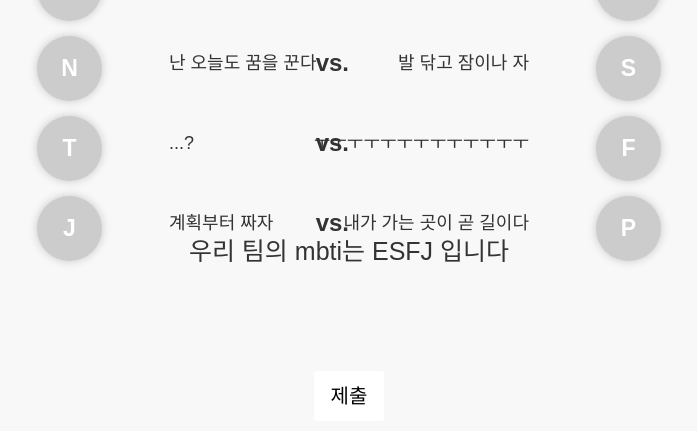
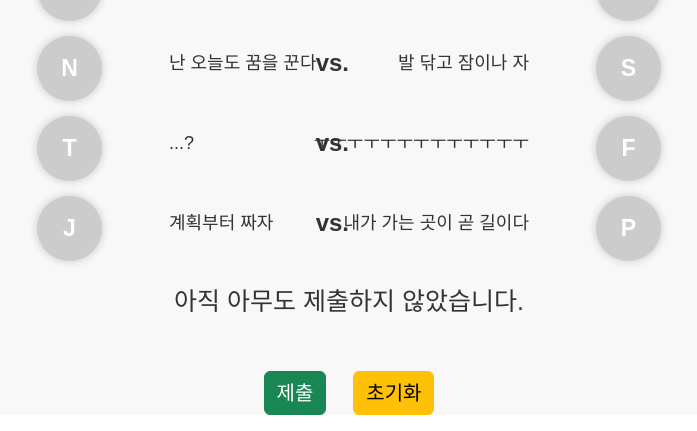
Before and after one commit to proLmpa/NBC_week1, a Flask app: page / in a window 1280 px wide. Shown: the part 813-1244 px from the top of the page, without its empty margins (291-988 px from the left). Run offline with Flask 3, Linux system fonts and the light colour scheme; data that the repository does not hold is empty; some web fonts are replaced.

Commit message:
update final project

```diff
--- a/app.py
+++ b/app.py
@@ -9,6 +9,12 @@ db = client.dbsparta
 @app.route('/')
 def home():
     return render_template('index.html')
+
+@app.route("/member", methods=["GET"])
+def member_get():
+    all_members = list(db.member.find({}, {'_id': False}))
+    return jsonify({'result': all_members})
+
 
 @app.route("/mbti", methods=["POST"])
 def mbti_post():
@@ -26,17 +32,18 @@ def mbti_post():
 
     db.mbti.insert_one(doc)
 
-    return jsonify({'msg': '저장 완료'})
+    return jsonify({'msg': '입력 저장 완료!'})
 
 @app.route("/mbti", methods=["GET"])
 def mbti_get():
     all_mbti = list(db.mbti.find({},{'_id':False}))
     return jsonify({'result': all_mbti})
 
-@app.route("/member", methods=["GET"])
-def member_get():
-    all_members = list(db.member.find({}, {'_id': False}))
-    return jsonify({'result': all_members})
+@app.route("/mbti", methods=["DELETE"])
+def mbti_init():
+    db.mbti.delete_many({})
+
+    return jsonify({'msg':'mbti 초기화!'})
 
 if __name__ == '__main__':
    app.run('0.0.0.0', port=5000, debug=True)
--- a/static/css/style.css
+++ b/static/css/style.css
@@ -137,90 +185,15 @@ body {
     transform: translateX(-50%);
 }
 
-.submit #submit-button {
-    height: 50px;
-    width: 70px;
-    font-size: 20px;
-    border-radius: 5%;
-    border: none;
-    background-color: #ffffff;
-    color: #000000;
-    cursor: pointer;
-    margin: 10px;
-    margin-top: 50px;
-}
-
-/* 슬라이드에 대한 스타일링 */
-.team-desc {
-    font-family: 'Gowun Dodum', sans-serif;
-    font-size: 35px;
-    text-decoration: none;
-    width: auto;
-    height: 200px;
-    padding: 10px;
-    margin-left: 20px;
-}
-
-.carousel {
-    width: 70%;
-    height: 500px;
-    margin: auto;
-    margin-top: 80px;
-}
-
-.carousel-inner {
-    height: 450px;
-}
-
-.img-thumbnail {
-    width: 450px;
-    height: 450px;
-    object-fit: cover;
-    flex: 0 0 auto;
-    border-radius: 50%;
-    border-radius: 10px;
-    overflow: hidden;
-    margin-right: 20px;
-
-}
-
-.myContent {
-    flex: 1 1 auto;
-    margin-left: 10px;
-    font-size: 20px;
-    border: 1px solid #a9a9a9;
-    border-radius: 10px;
-    padding: 10px;
-    width: calc(40%);
-    height: 450px;
-    display: flex;
-    flex-direction: column;
-    overflow: hidden;
-}
-
-.post-btn {
-    width: 200px;
-    height: 50px;
-
-    background-color: transparent;
-    color: white;
-
-    border-radius: 50px;
-    border: 1px solid white;
-
-    margin-top: 10px;
-}
-
-.post-btn>button:hover {
-    border: 2px solid white;
-}
-
-.submit {
-    margin-top: 50px;
+.mbti-result {
     text-align: center;
 }
 
-.team-mbti {
-    margin-top: 50px;
-    text-align: center;
+.final-mbti {
+    padding-top: 50px;
+    margin-bottom: 50px;
 }
+
+.btn {
+    font-size: 20px;
+}
--- a/static/js/script.js
+++ b/static/js/script.js
@@ -9,7 +9,6 @@ function member_desc() {
     fetch('/member').then(res => res.json()).then((data) => {
         let desc = data['result']
 
-        $('#desc').empty()
         desc.forEach((a) => {
             let name = a['name']
             let mbti = a['mbti']
@@ -36,7 +35,8 @@ function member_desc() {
             $('#desc').append(temp_desc)
         })
 
-        let temp_button = `<button class="carousel-control-prev" type="button" data-bs-target="#carouselExampleAutoplaying"
+        let temp_button = `
+            <button class="carousel-control-prev" type="button" data-bs-target="#carouselExampleAutoplaying"
                 data-bs-slide="prev">
                 <span class="carousel-control-prev-icon" aria-hidden="true"></span>
                 <span class="visually-hidden">Previous</span>
@@ -97,32 +97,43 @@ var NS = -2
 var TF = -3
 var PJ = -4
 
+/* 전체 mbti 계산 기능 */
 function mbti_result() {
     fetch('/mbti').then((res) => res.json()).then((data) => {
         let mbti = data['result']
-        let str = '우리 팀의 mbti는 '
 
-        total_counting(mbti).then((a) => {
+        let total_cnt = mbti.length
+        if(total_cnt == 0){
+            $('.final-mbti').text('아직 아무도 제출하지 않았습니다.')
+        } else {
+            let str = `참여자 ${total_cnt}명의 종합 MBTI는 `
+            total_count(mbti).then((a) => {
                 if (a['I'] > a['E']) str += 'I'
+                else if(a['I'] == a['E']) str += '?'
                 else str += 'E'
 
                 if (a['N'] > a['S']) str += 'N'
+                else if(a['N'] == a['S']) str += '?'
                 else str += 'S'
 
                 if (a['T'] > a['F']) str += 'T'
+                else if(a['T'] == a['F']) str += '?'
                 else str += 'F'
 
                 if (a['P'] > a['J']) str += 'P'
+                else if(a['P'] == a['J']) str += '?'
                 else str += 'J'
 
                 str += ' 입니다'
 
                 $('.final-mbti').text(str)
             })
+        }
+
     })
 }
 
-async function total_counting(mbti_list) {
+async function total_count(mbti_list) {
     try {
         let I = 0
         let E = 0
@@ -183,7 +194,7 @@ function mbti_PJ(n) {
     PJ = n
 }
 
-function mbti_posting() {
+function mbti_post() {
     if (IE < 0 || NS < 0 || TF < 0 || PJ < 0)
         alert("mbti 성향을 모두 선택해주세요!")
     else {
@@ -199,3 +210,13 @@ function mbti_posting() {
         })
     }
 }
+
+function mbti_init() {
+    if(confirm('MBTI DB를 초기화하시겠습니까?')) {
+
+        fetch('/mbti', {method: "DELETE"}).then((res) => res.json()).then((data) => {
+            alert(data['msg'])
+            window.location.reload()
+        })
+    }
+}
--- a/templates/index.html
+++ b/templates/index.html
@@ -26,9 +26,13 @@
         integrity="sha256-JlqSTELeR4TLqP0OG9dxM7yDPqX1ox/HfgiSLBj8+kM=" crossorigin="anonymous">
         </script>
 
-    <!--(송어진) CSS 외부파일소스. JS 외부파일소스는 body태그 안 제일 밑-->
+    <!--CSS 외부파일소스-->
     <link rel="stylesheet" type="text/css" href="{{url_for('static', filename='css/style.css')}}">
-    <!--(송어진 주석) css를 외부파일을 평소하던대로 하면 주소를 제대로 찍어줄 수 없어 link 걸리지 않음. 서버없이 html파일을 만들 때 쓰는 주소와 서버에 알려주는 파일 주소는 다름. 따라서 서버에 주소를 전달해주는 url_for 사용-->
+    <!--
+        일반적인 외부파일 참조방식으로는 css 주소를 찾을 수 없어 link 연결이 불가능함.
+        이는 서버 없이 html파일을 만들 때 쓰는 주소와 서버에 알려주는 파일 주소는 다르기 때문임.
+        따라서 서버에 주소를 전달해주는 url_for 사용
+    -->
 </head>
 
 <body>
@@ -47,9 +51,9 @@
     <div class="subtitle">
         <h2>우리 팀의 MBTI는?</h2>
     </div>
+
     <div class="team-intro" id="team-mbti">
         <div class="mbti-vote">
-            <!--(송어진 주석; 모든 버튼태그에 적용되는 주석) data-mbti-type="e" ?onclick 이벤트 충돌 해결해야 함-->
             <button class="mbti-btn mbti-btn-left" id="e-btn" onclick="mbti_IE(2)">E</button>
             <p class="mbti-question mbti-question-left"> 왜 집에만 있어?</p>
             <p class="mbti-divider"> vs. </p>
@@ -78,18 +82,16 @@
             <button class="mbti-btn mbti-btn-right" id="p-btn" onclick="mbti_PJ(7)">P</button>
         </div>
 
-
-        <!--(송어진 주석) 제출하기 버튼 전체적으로 속성값 충돌 확인 요망-->
-        <div>
+        <div class="mbti-result">
             <div class="final-mbti"></div>
-            <div class="submit">
-                <button class="mbti-submit" id="submit-button" onclick="mbti_posting()">제출</button>
-            </div>
+            <button type="button" class="btn btn-success" onclick="mbti_post()">제출</button>
+            <span style="margin: 0 10px;"></span>   <!-- 버튼 사이 간격을 띄우기 위한 margin 추가 -->
+            <button type="button" class="btn btn-warning" onclick="mbti_init()">초기화</button>
         </div>
     </div>
 </body>
 
-<!--(송어진) CSS, JS 외부파일 위치-->
+<!--JS 외부파일 위치-->
 <script type="text/javascript" src="{{url_for('static', filename='js/script.js')}}"></script>
 
 </html>
```
Also changed, not shown: other parts of static/css/style.css (+48 -0 lines). Lines whose indentation alone changed are shown as unchanged.
